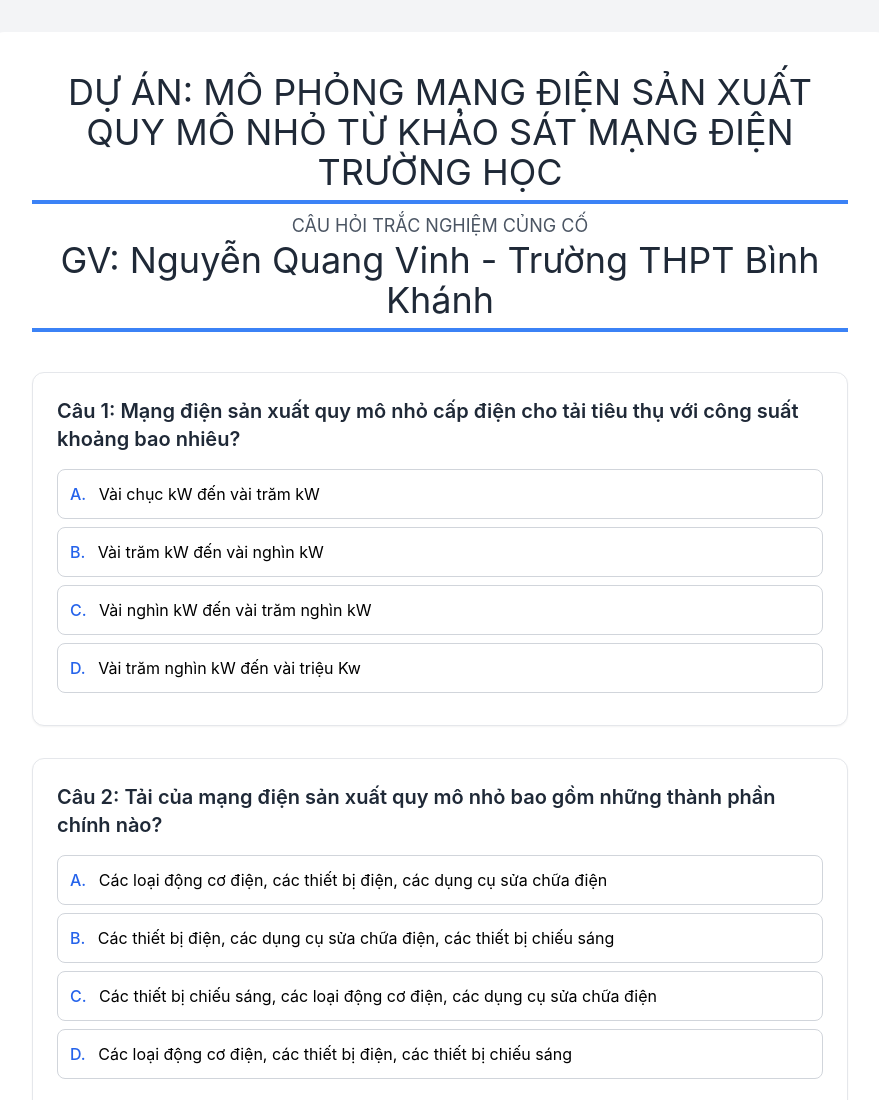
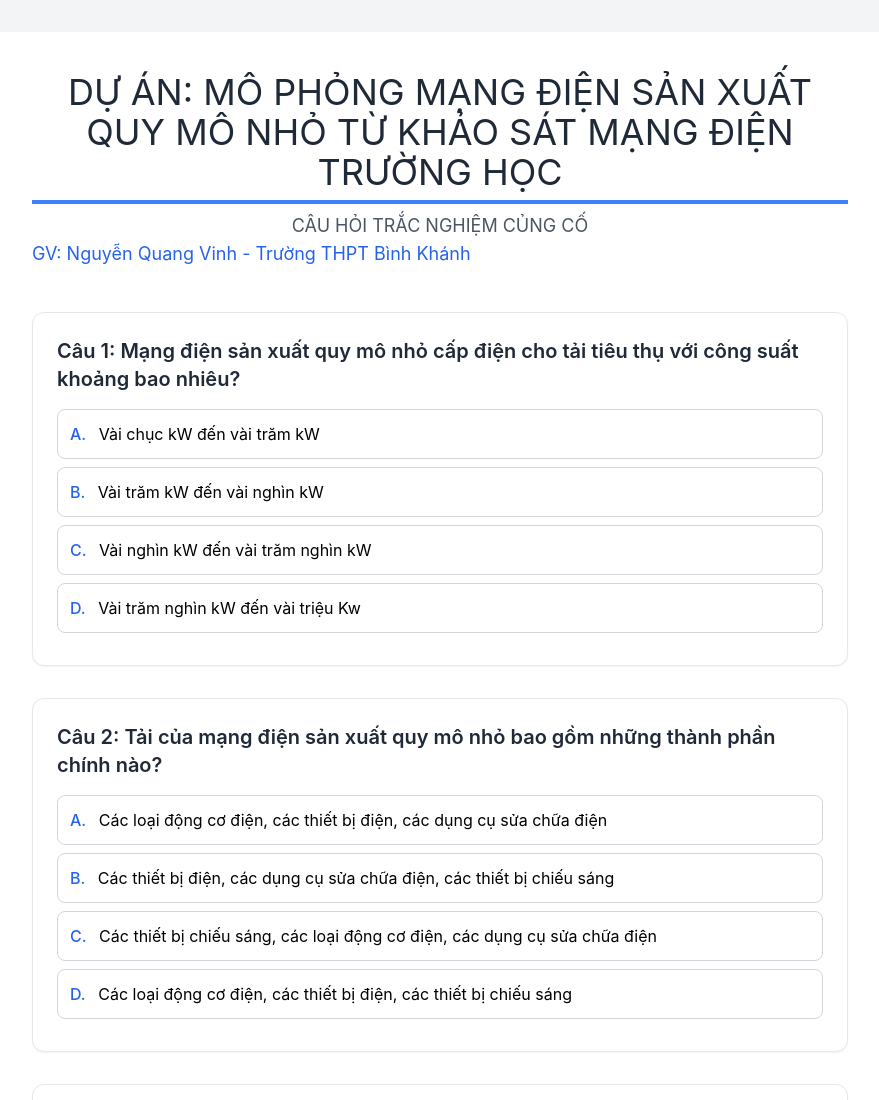
Before and after one commit to HoclieutuongtacChudeSTEMDienXanh/Cauhoitracnghiemcungco, a plain HTML site: page index.html in a window 1280 px wide. Shown: the top 1100 px of the page, without its empty margins (200-1079 px from the left). Drawn offline with nearby package versions, Linux system fonts and the light colour scheme.

Commit message:
Change header styles for project title and teacher info

```diff
--- a/index.html
+++ b/index.html
@@ -56,7 +56,7 @@
                 DỰ ÁN: MÔ PHỎNG MẠNG ĐIỆN SẢN XUẤT QUY MÔ NHỎ TỪ KHẢO SÁT MẠNG ĐIỆN TRƯỜNG HỌC
             </h1>
             <p class="text-lg text-gray-600 mt-2">CÂU HỎI TRẮC NGHIỆM CỦNG CỐ</p>
-            <h3 class="text-3xl sm:text-4xl text-gray-800 border-b-4 border-blue-500 pb-2 inline-block">
+            <h3 class="text-base sm:text-lg text-blue-600 pb-1 text-left">
                 GV: Nguyễn Quang Vinh - Trường THPT Bình Khánh
             </h3>
         </header>
```
